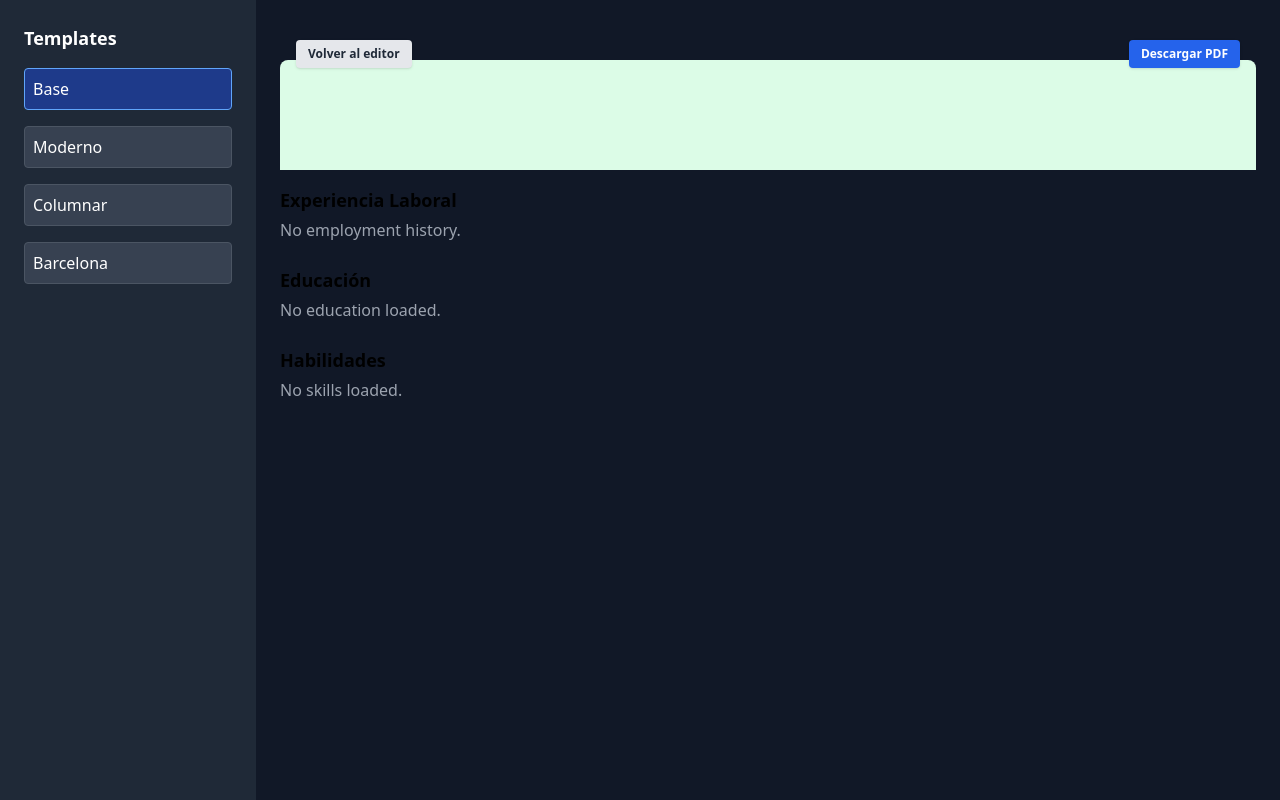
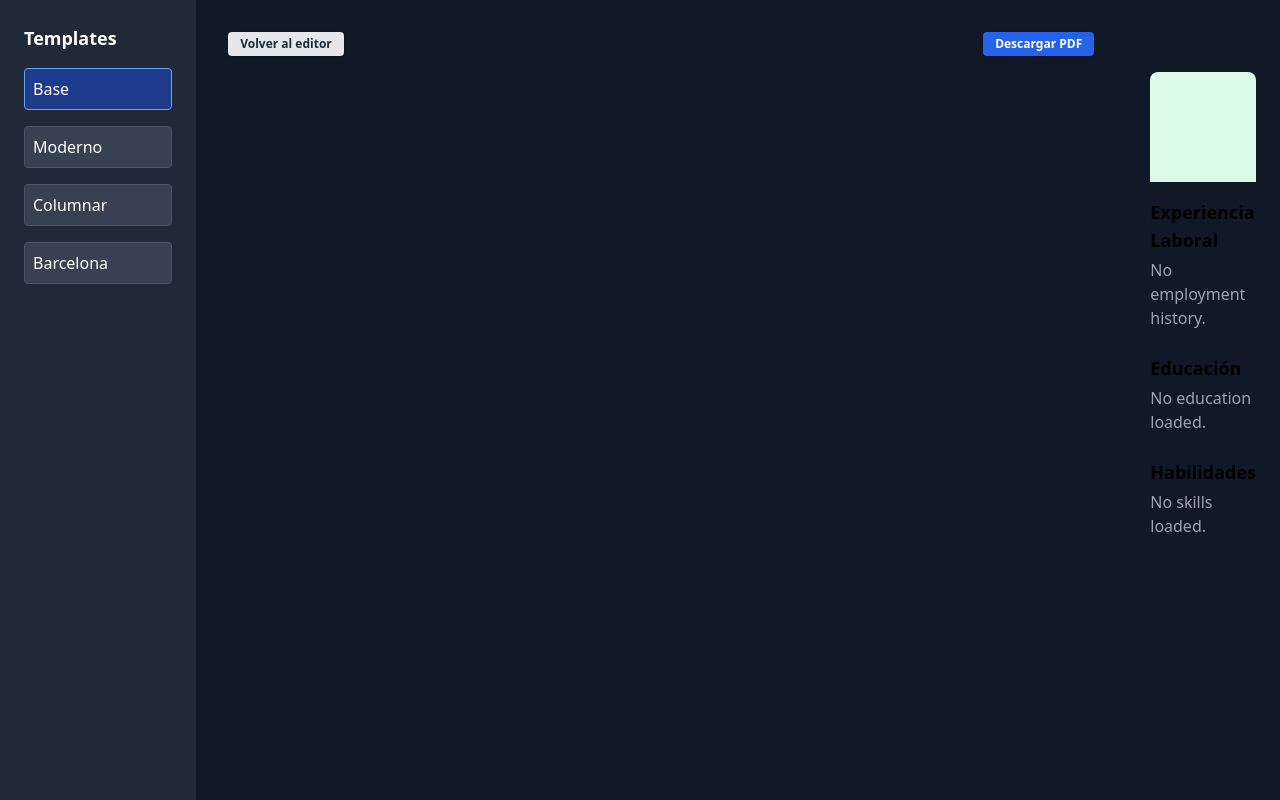
Before and after one commit to givemefire44/cvfaster-limpio, a Next.js app: page /select-template in a window 1280 px wide. Built offline with nearby package versions, Linux system fonts and the light colour scheme.

Commit message:
Update page.tsx

```diff
--- a/app/select-template/page.tsx
+++ b/app/select-template/page.tsx
@@ -7,7 +7,6 @@ import CVTemplateBase from "./templates/CVTemplateBase";
 import CVTemplateModern from "./templates/CVTemplateModern";
 import CVTemplateColumnar from "./templates/CVTemplateColumnar";
 import CVTemplateBarcelona from "./templates/CVTemplateBarcelona";
-// Si querés más templates, importalos aquí
 
 const templates = [
   { name: "Base", component: CVTemplateBase },
@@ -80,21 +79,14 @@ export default function SelectTemplatePage() {
           </button>
         ))}
       </div>
-      {/* Preview grande del template */}
-      <section className="flex-1 flex flex-col items-center justify-start p-0 sm:p-6 w-full h-full">
-        <div className="w-full h-full flex flex-col gap-2 items-center">
-          {/* Tarjeta principal con botones adentro */}
-          <div
-            className="relative w-full h-full flex flex-col items-center"
-            ref={previewRef}
+      {/* Botones SIEMPRE arriba y en los extremos */}
+      <div className="w-full flex flex-row justify-between items-center px-8 pt-8 sticky top-0 z-20 bg-gray-900"
+        style={{ minHeight: 40 }}
       >
-            {/* Botones dentro de la tarjeta, alineados arriba izquierda y derecha */}
-            <div className="w-full flex flex-row justify-between items-start absolute left-0 top-0 px-4 pt-4 z-10">
         <button
           className="bg-gray-200 text-gray-800 px-3 py-1 rounded font-semibold shadow hover:bg-gray-300 transition text-xs min-h-0"
           onClick={() => router.push("/create-cv")}
           type="button"
-                style={{ height: "28px" }}
         >
           Volver al editor
         </button>
@@ -102,13 +94,19 @@ export default function SelectTemplatePage() {
           className="bg-blue-600 text-white px-3 py-1 rounded font-semibold shadow text-xs min-h-0"
           onClick={handleDownload}
           type="button"
-                style={{ height: "28px" }}
         >
           Descargar PDF
         </button>
       </div>
-            {/* Espacio para no tapar el contenido */}
-            <div style={{ height: "36px" }} />
+      {/* Preview grande del template */}
+      <section className="flex-1 flex flex-col items-center justify-start p-0 sm:p-6 w-full h-full">
+        <div className="w-full h-full flex flex-col gap-2 items-center">
+          <div
+            className="relative w-full h-full flex flex-col items-center"
+            ref={previewRef}
+          >
+            {/* Espacio arriba para que los botones sticky no tapen el contenido */}
+            <div style={{ height: "48px" }} />
             <div className="w-full h-full flex items-center justify-center">
               <TemplateComponent data={formData} />
             </div>
```
Lines whose indentation alone changed are shown as unchanged.
